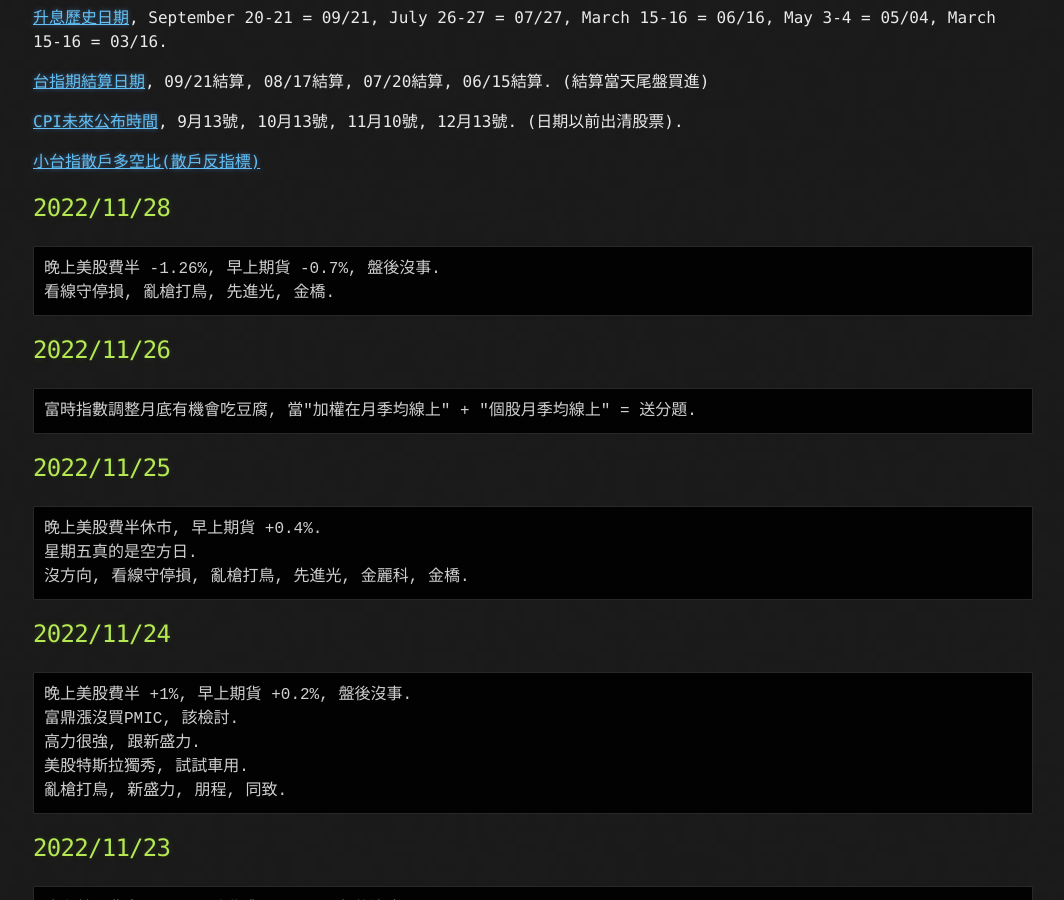
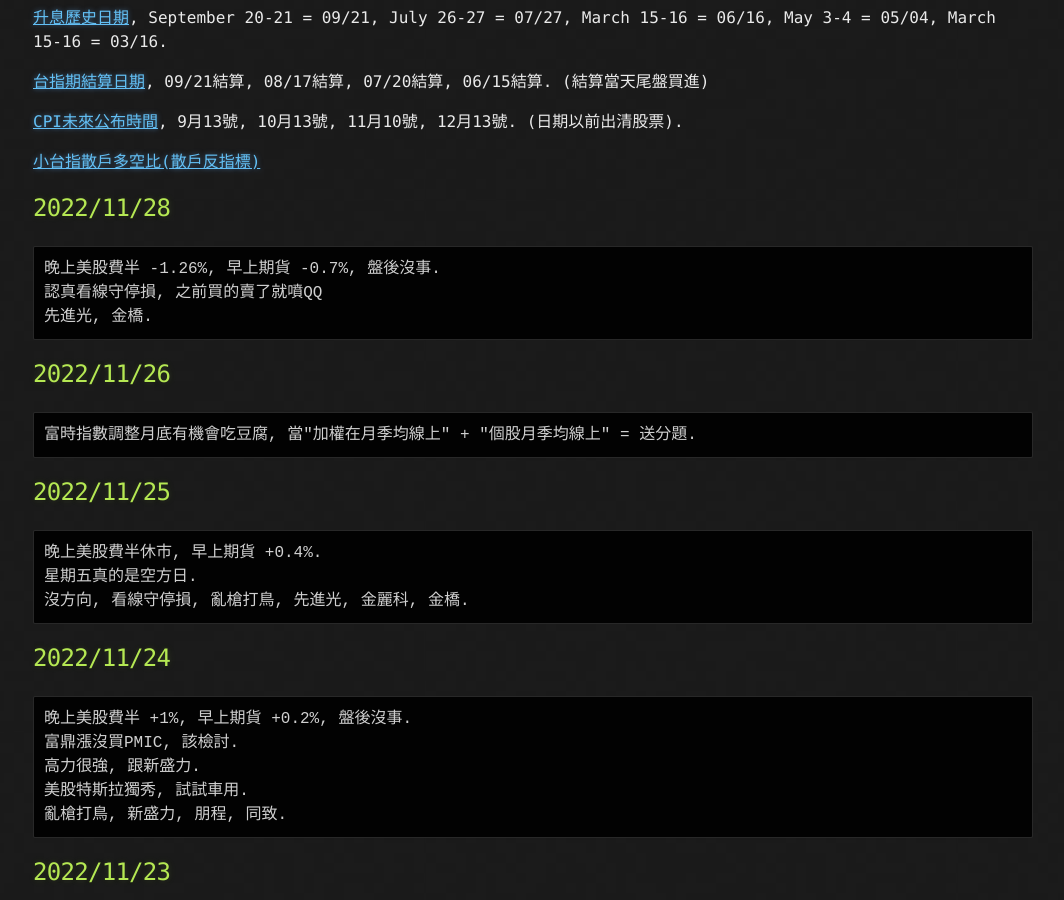
Before and after one commit to lepg5487/Stock_God, a Jekyll site: the page built from index.md, in a window 1280 px wide and 900 px high, scrolled down 332 px. Shown: the whole window, without its empty margins (107-1171 px from the left). Built offline with Jekyll 4.4.1, drawn with Linux system fonts in a browser that asks for light colours; our own code applies the rules of GitHub Pages for plain Markdown files.

Commit message:
Update index.md

````diff
--- a/index.md
+++ b/index.md
@@ -17,7 +17,8 @@ layout: testlayouts
 ## 2022/11/28
 ```
 晚上美股費半 -1.26%, 早上期貨 -0.7%, 盤後沒事.
-看線守停損, 亂槍打鳥, 先進光, 金橋.
+認真看線守停損, 之前買的賣了就噴QQ
+先進光, 金橋.
 ```
 
 ## 2022/11/26
````
